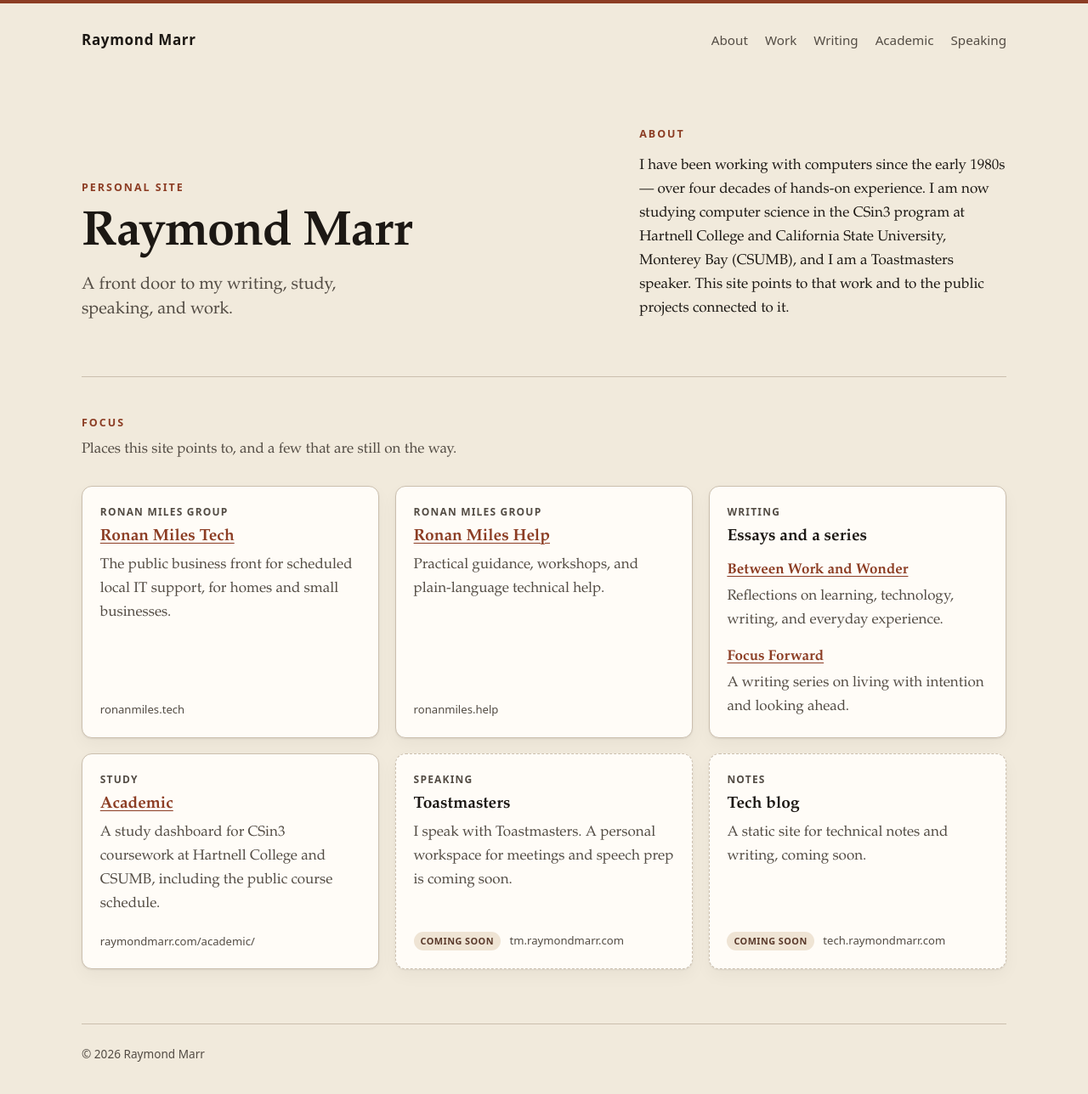
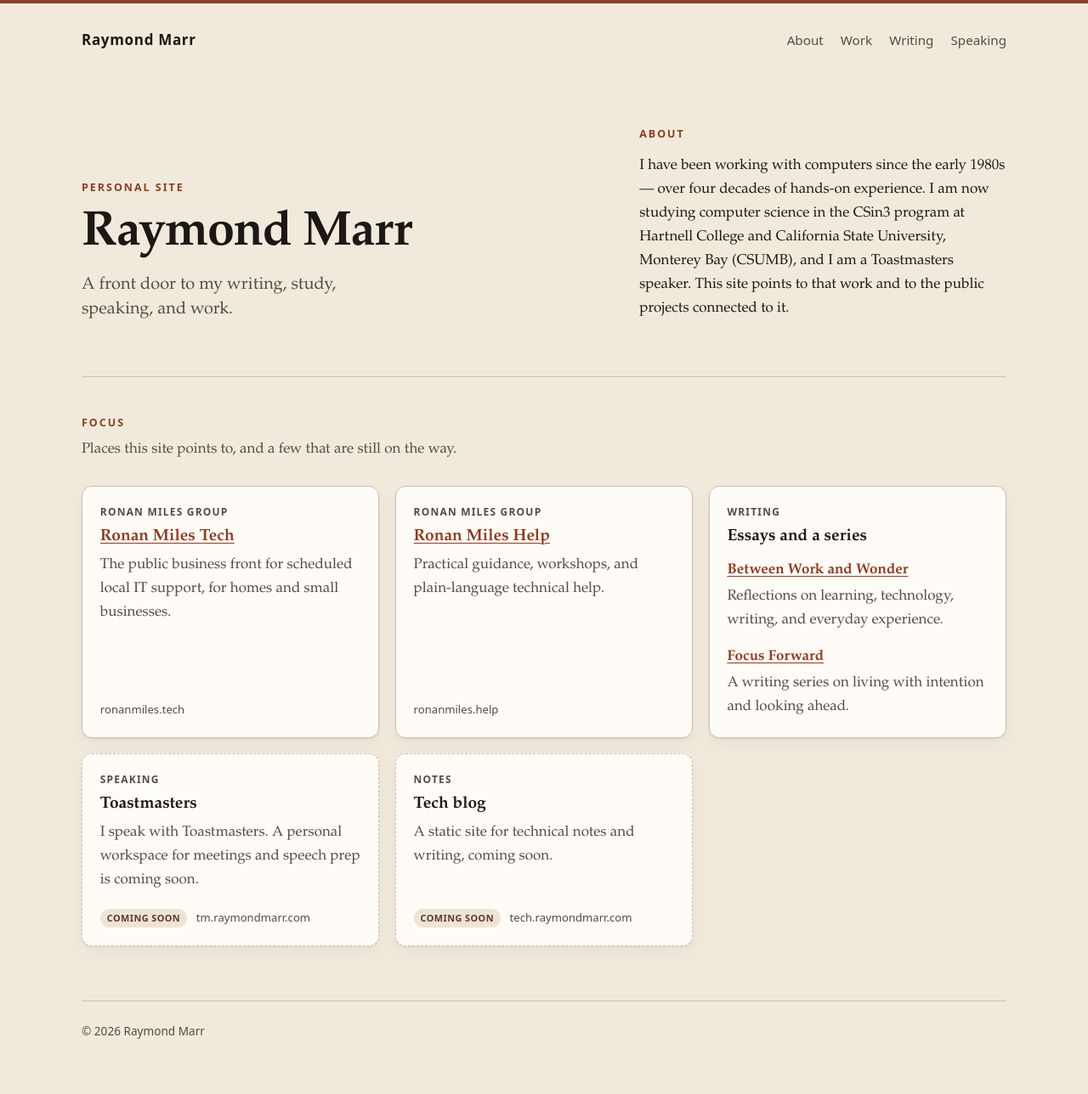
Before and after one commit to rlmarr-pixel/raymondmarr.com, a plain HTML site: page index.html in a window 1280 px wide. Shown: the whole page at 85% size. After the commit the page ends 1266 px from the top, so only its background shows below. Drawn offline with Linux system fonts and the light colour scheme.

Commit message:
Remove Academic card and nav link from homepage

```diff
--- a/index.html
+++ b/index.html
@@ -18,7 +18,6 @@
       <a href="#about">About</a>
       <a href="#work">Work</a>
       <a href="#writing">Writing</a>
-      <a href="/academic/">Academic</a>
       <a href="#speaking">Speaking</a>
     </nav>
   </header>
@@ -71,13 +70,6 @@
           </ul>
         </article>
 
-        <article class="card">
-          <p class="kicker">Study</p>
-          <h3><a href="/academic/">Academic</a></h3>
-          <p>A study dashboard for CSin3 coursework at Hartnell College and CSUMB, including the public course schedule.</p>
-          <p class="meta">raymondmarr.com/academic/</p>
-        </article>
-
         <article class="card is-pending" id="speaking">
           <p class="kicker">Speaking</p>
           <h3>Toastmasters</h3>
```
